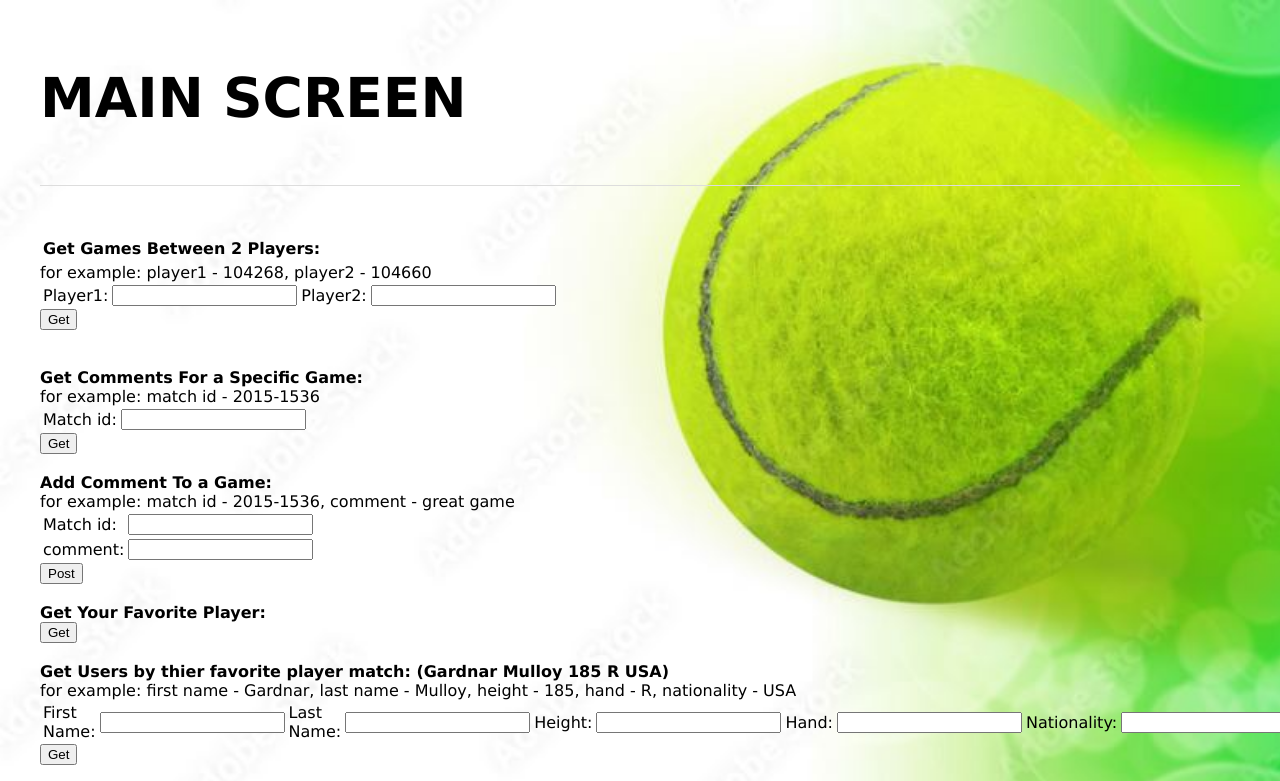
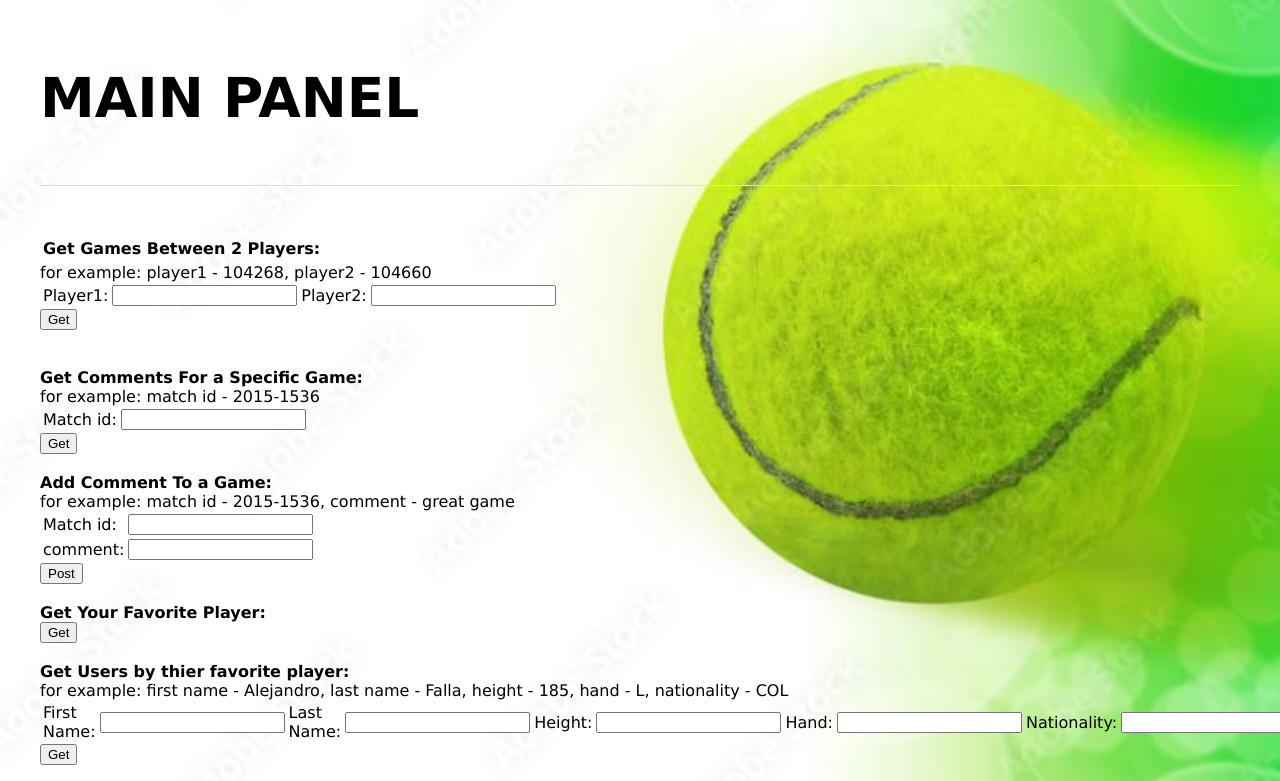
Before and after one commit to oriAngel62/Tennis, a website: page public/game.html in a window 1280 px wide. Shown: the top 781 px of the page. Drawn offline with Linux system fonts and the light colour scheme.

Commit message:
Add files via upload

```diff
--- a/public/game.html
+++ b/public/game.html
@@ -9,7 +9,7 @@
     </head>
     <body>
         <nav>
-            <h1>Main Screen</h1>
+            <h1>main panel</h1>
         </nav>
         <table>
             <tr>
@@ -75,8 +75,8 @@
                 </form>
             </tr>
             <br>
-            <td><b>Get Users by thier favorite player match: (Gardnar Mulloy 185 R USA) </b></td>
-            <div>for example: first name - Gardnar, last name - Mulloy, height - 185, hand - R, nationality - USA</div>
+            <td><b>Get Users by thier favorite player: </b></td>
+            <div>for example: first name - Alejandro, last name - Falla, height - 185, hand - L, nationality - COL</div>
             <tr>
                 <form action="/getCommonUsers" method="post" name="getCommonUsers" target="result">
                     <table>
```
